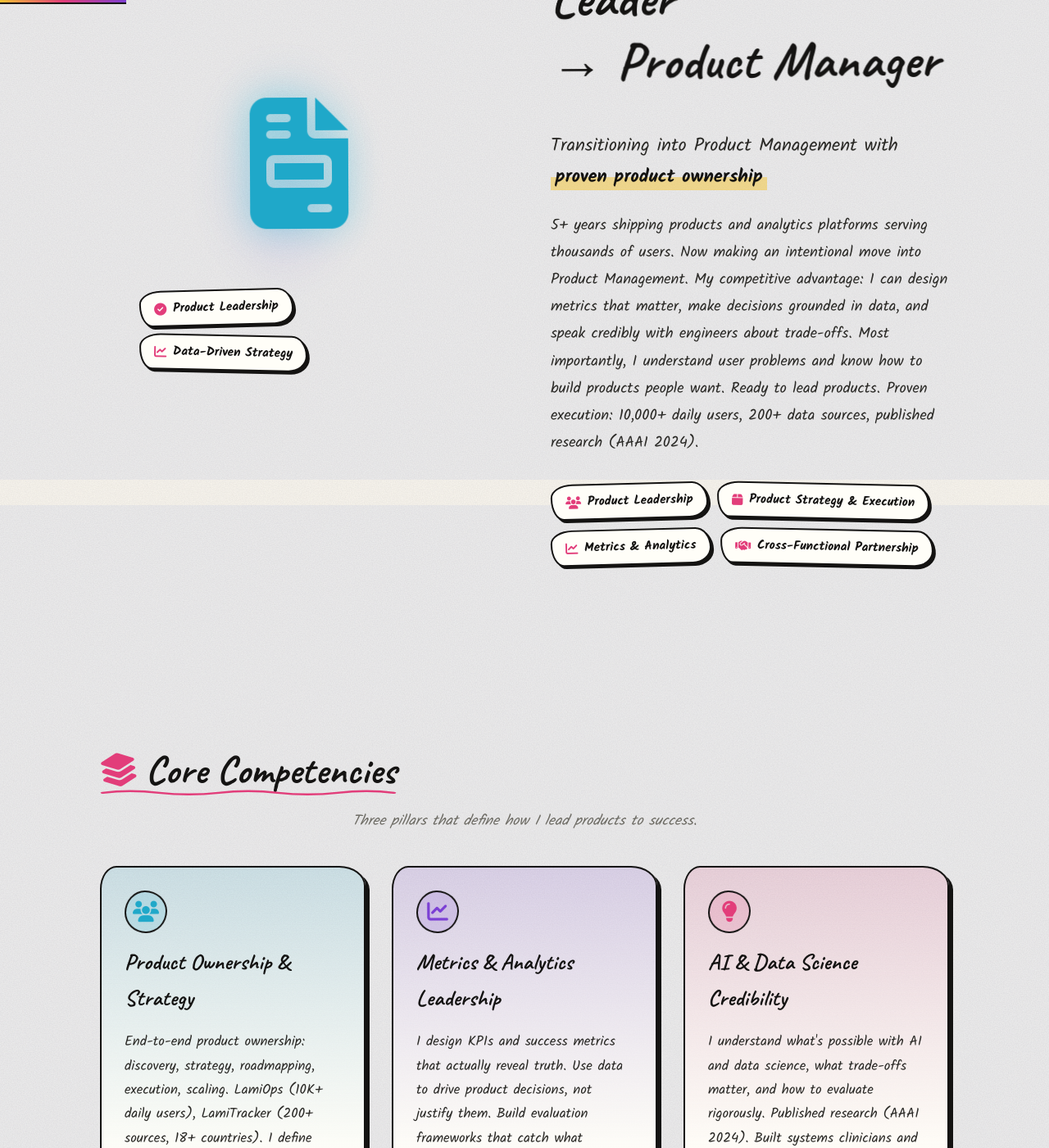
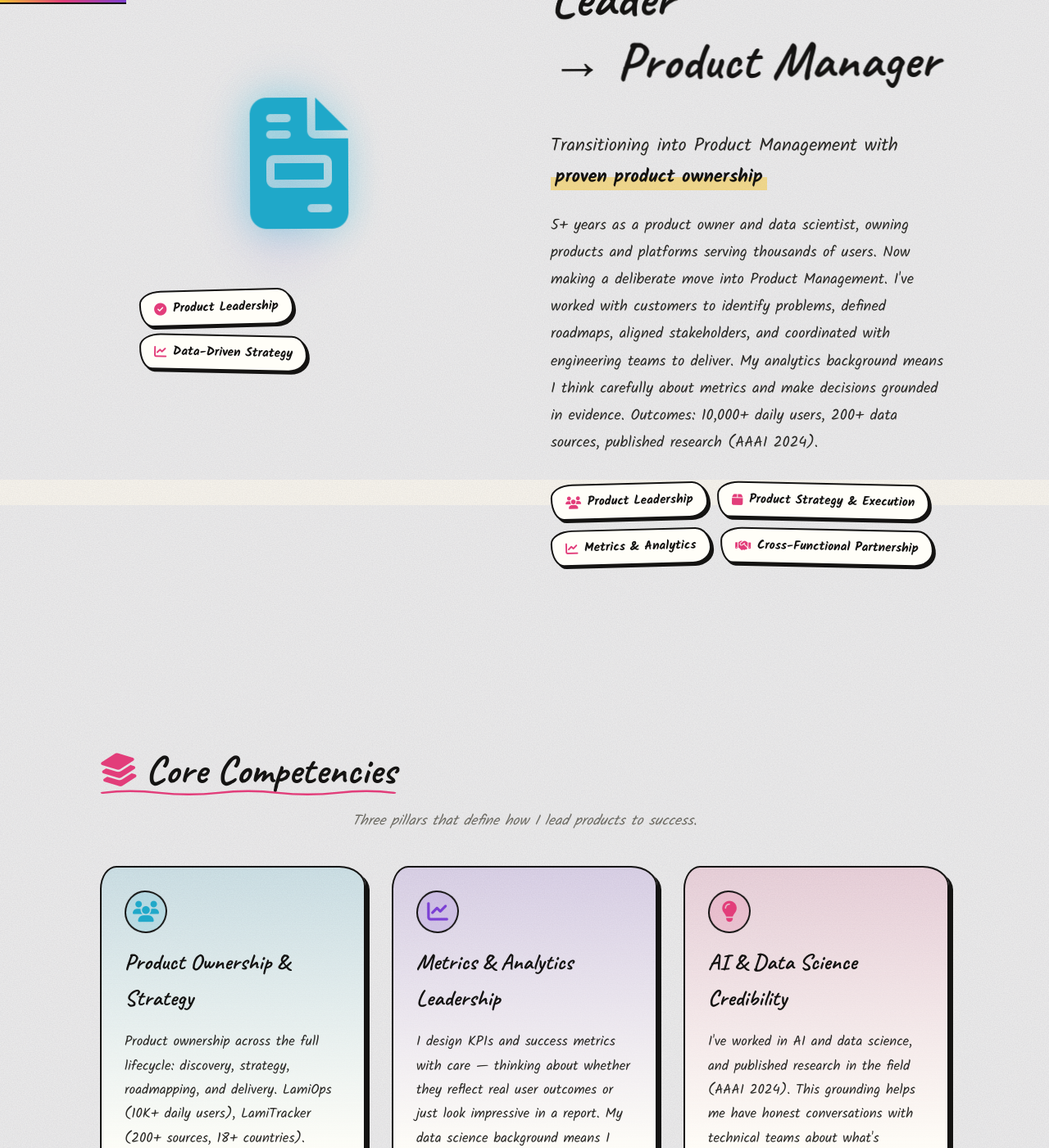
Before and after one commit to mayank1101/mayank1101.github.io, a Jekyll site: the page built from resume.html, in a window 1280 px wide and 1400 px high, scrolled down 315 px. Shown: the whole window at 82% size. Built offline with Jekyll 4.4.1, drawn with Linux system fonts in a browser that asks for light colours; some web fonts are replaced; some of the changed text lies outside the part shown.

Commit message:
aligned portfolio for PM

```diff
--- a/about.html
+++ b/about.html
@@ -18,10 +18,10 @@ description: About Mayank Sharma - Data & Analytics Leader transitioning into Pr
         <div class="hero-text">
             <h1>About Me</h1>
             <p>
-                I'm a data and analytics leader transitioning into Product Management. With 5+ years shipping products and analytics
-                platforms that serve thousands of users, I'm making an intentional move toward product leadership.
-                My background gives me an unfair advantage: I understand what's technically possible, I think rigorously about metrics and evidence,
-                and I can translate complex user problems into clear product strategy. I'm excited to lead products, not just build systems.
+                I'm a product owner and data scientist making a deliberate move into Product Management. For 5+ years, I've worked at the
+                intersection of user problems and technical solutions — talking to customers and departments, identifying problems worth solving,
+                defining roadmaps, and coordinating with engineering teams to deliver. My background in data science shapes how I approach
+                decisions: with care about evidence, honest trade-offs, and a focus on what users actually need.
             </p>
             <p class="muted about-hero-meta">
                 <i class="fas fa-graduation-cap"></i> M.Tech CSE - Data Science, IIT Jammu &middot;
@@ -41,21 +41,20 @@ description: About Mayank Sharma - Data & Analytics Leader transitioning into Pr
             but I quickly realized that technology alone doesn't drive impact. It's how you apply it to solve real user problems that matters.
         </p>
         <p>
-            At <strong>nference.ai</strong>, I worked on products that healthcare professionals actually used and trusted. I learned that
-            <strong>building something technically impressive means nothing if users don't want it</strong>. This is where I started thinking like a product person—
-            defining what matters, measuring the right things, and ensuring every optimization served user needs.
+            At <strong>nference.ai</strong>, I worked alongside teams building products that healthcare professionals actually used and trusted. I learned that
+            technical impressiveness means nothing if users don't want it. This is where I started thinking more carefully about product decisions —
+            what matters, how to measure it, and whether what we were building actually served user needs.
         </p>
         <p>
-            At <strong>Lamipak</strong>, I owned products end-to-end. <strong>LamiOps</strong> served 10K+ daily users. <strong>LamiTracker</strong> grew
-            to span 200+ sources across 18+ countries. I defined strategy, aligned teams, and built products that solved real business problems.
-            I realized: <strong>product leadership is about understanding what users need, translating that into strategy, and executing relentlessly</strong>.
-            This is what excited me. Not optimization. Not building systems. Building products that matter.
+            At <strong>Lamipak</strong>, I owned <strong>LamiOps</strong> and <strong>LamiTracker</strong> as product owner. LamiOps served 10K+ daily users.
+            LamiTracker grew to span 200+ sources across 18+ countries. I talked to customers, identified problems, proposed solutions, designed roadmaps,
+            aligned stakeholders, and worked closely with AI engineers, backend and frontend developers to deliver. That experience made something clear:
+            what I find most meaningful is figuring out what to build and why — and working with teams to make it real.
         </p>
         <p>
-            Today, I'm intentionally transitioning into Product Management. My data and analytics background is my competitive advantage—
-            I can design metrics that reveal truth, make decisions grounded in evidence, and speak credibly with technical teams about trade-offs.
-            But more importantly, I've spent years thinking about users and what they need. I write <strong>Token by Token</strong> —
-            deep thinking on building products that matter — to share this perspective.
+            Today, I'm making a deliberate move into Product Management. My analytics background shapes how I approach decisions —
+            I care about measuring the right things and grounding choices in evidence. I write <strong>Token by Token</strong>
+            to share how I think about building products that matter.
         </p>
     </div>
 </div>
@@ -89,9 +88,9 @@ description: About Mayank Sharma - Data & Analytics Leader transitioning into Pr
         <div class="card scroll-animate">
             <h3><i class="fas fa-rocket"></i> Owning Products End-to-End</h3>
             <p>
-                At <strong>Lamipak</strong>, I owned products from discovery through scaling: <strong>LamiOps</strong> (10K+ daily users),
-                <strong>LamiTracker</strong> (200+ sources, 18+ countries). Defined strategy, aligned teams, built products people wanted.
-                <strong>This is where I knew:</strong> I'm a product person. Now formalizing this transition into a PM role.
+                At <strong>Lamipak</strong>, I owned <strong>LamiOps</strong> (10K+ daily users) and <strong>LamiTracker</strong> (200+ sources, 18+ countries)
+                as product owner. Talked to customers, defined strategy, aligned stakeholders, and coordinated with AI engineers,
+                backend and frontend developers to deliver. This is where the move to PM became clear — it's the work I was already doing.
             </p>
         </div>
     </div>
@@ -104,9 +103,9 @@ description: About Mayank Sharma - Data & Analytics Leader transitioning into Pr
         <div class="card scroll-animate">
             <h3><i class="fas fa-users"></i> Built Products Users Love (10K+ Daily Users)</h3>
             <p>
-                <strong>LamiOps:</strong> Owned analytics platform serving 10,000+ daily users. Defined product strategy, aligned teams,
-                and built features that solved real operational problems. Users came back every day because the product actually helped them—
-                that's product-market fit. This taught me stakeholder alignment and what successful products require.
+                <strong>LamiOps:</strong> Owned an analytics platform serving 10,000+ daily users. Defined product strategy, aligned stakeholders,
+                and worked with engineering teams to ship features that addressed real operational problems. Seeing users return to it every day
+                was a meaningful signal — it shaped how I think about what makes a product worth using.
             </p>
         </div>
 
@@ -114,35 +113,35 @@ description: About Mayank Sharma - Data & Analytics Leader transitioning into Pr
             <h3><i class="fas fa-globe"></i> Scaled Solutions Globally (200+ Sources, 18+ Countries)</h3>
             <p>
                 <strong>LamiTracker:</strong> Regulatory intelligence platform connecting 200+ data sources across 18+ countries.
-                The core challenge wasn't technical—it was understanding what users needed and building a product around that.
-                Scaled from concept to global use. This showed me how to handle ambiguous, complex problems—a core PM skill.
+                The hardest part wasn't the technical side — it was understanding what users needed across very different contexts,
+                and keeping the product focused on that. Scaling from concept to global use taught me a lot about navigating ambiguous, complex problems.
             </p>
         </div>
 
         <div class="card scroll-animate">
             <h3><i class="fas fa-target"></i> Evidence-Based Decision Making</h3>
             <p>
-                I design metrics and use data to make product decisions, not justify them. Published research (AAAI 2024, NEJM AI).
-                I understand the difference between metrics that look impressive and metrics that indicate real user value.
-                This rigor in thinking about what matters is something I bring to product leadership.
+                I try to design metrics that reveal what's actually happening, not just what looks good in a report. Published research (AAAI 2024, NEJM AI).
+                The discipline of academic research — being honest about what data actually shows — is something I carry into
+                how I think about product metrics and decisions.
             </p>
         </div>
 
         <div class="card scroll-animate">
             <h3><i class="fas fa-handshake"></i> Partnership with Data & Engineering Teams</h3>
             <p>
-                I understand AI/data science constraints, trade-offs, and possibilities—I've built these systems. I can talk intelligently
-                with data scientists and engineers about what's feasible, what's hard, and what matters. This technical credibility means
-                faster execution, better decisions, and deeper cross-functional partnerships. It's a rare advantage in PM roles.
+                Having worked in data science and coordinated closely with AI engineers and backend developers, I can have grounded
+                conversations about what's feasible, what's costly, and what trade-offs matter. These cross-functional partnerships are
+                among the most important parts of product work, and my technical background helps me contribute meaningfully to them.
             </p>
         </div>
 
         <div class="card scroll-animate">
             <h3><i class="fas fa-lightbulb"></i> User-Centric Problem Solving</h3>
             <p>
-                Throughout my career, I've learned: the best products start with understanding real user problems, not with cool technology.
-                At nference, healthcare professionals shaped how I thought about products. At Lamipak, building for thousands of users
-                taught me to prioritize ruthlessly. User empathy, backed by data, is how I approach product thinking.
+                The most consistent thing I've learned: the best products start with understanding real user problems, not with impressive technology.
+                At nference, working with healthcare professionals shaped how I thought about what a product needs to do. At Lamipak,
+                owning products used by thousands of users taught me to think carefully about what to prioritize — and what to leave out.
             </p>
         </div>
 
--- a/certifications.html
+++ b/certifications.html
@@ -125,7 +125,7 @@ description: Professional certifications and continuous learning in AI, Product
         <p>
             Certifications validate structured knowledge — but real expertise shows up in shipped products.
             See how I apply these skills in my <a href="/blog.html">blog</a>, or read about the
-            products I've built and the impact they've created on my <a href="/about.html">about page</a>.
+            products I've owned and the outcomes they created on my <a href="/about.html">about page</a>.
         </p>
     </div>
 </div>
@@ -139,8 +139,8 @@ description: Professional certifications and continuous learning in AI, Product
         <h3>Let's Build Something Together</h3>
         <p class="cta-card-text">
             Looking for a Product Manager who combines technical credibility with sharp product thinking?
-            Whether it's defining your product strategy, building analytics capabilities, or leading
-            end-to-end delivery — I'd love to connect.
+            Whether it's defining your product strategy, building analytics capabilities, or coordinating
+            cross-functional teams to ship products — I'd love to connect.
         </p>
         <div class="cta-buttons">
             <a class="cta cta-large" href="mailto:sharma.mayank.iitjammu@gmail.com">
--- a/resume.html
+++ b/resume.html
@@ -33,11 +33,11 @@ description: Professional resume of Mayank Sharma - Data & Analytics Leader tran
         <span class="hero-highlight">proven product ownership</span>
       </p>
       <p class="description">
-        5+ years shipping products and analytics platforms serving thousands of users.
-        Now making an intentional move into Product Management. My competitive advantage: I can design
-        metrics that matter, make decisions grounded in data, and speak credibly with engineers about trade-offs.
-        Most importantly, I understand user problems and know how to build products people want. Ready to lead products.
-        Proven execution: 10,000+ daily users, 200+ data sources, published research (AAAI 2024).
+        5+ years as a product owner and data scientist, owning products and platforms serving thousands of users.
+        Now making a deliberate move into Product Management. I've worked with customers to identify problems, defined roadmaps,
+        aligned stakeholders, and coordinated with engineering teams to deliver. My analytics background means I think carefully
+        about metrics and make decisions grounded in evidence.
+        Outcomes: 10,000+ daily users, 200+ data sources, published research (AAAI 2024).
       </p>
       <div
         class="badges"
@@ -73,10 +73,10 @@ description: Professional resume of Mayank Sharma - Data & Analytics Leader tran
       </div>
       <h3>Product Ownership & Strategy</h3>
       <p>
-        End-to-end product ownership: discovery, strategy, roadmapping, execution, scaling.
-        LamiOps (10K+ daily users), LamiTracker (200+ sources, 18+ countries). I define product vision, align
-        cross-functional teams, and establish metrics that matter. I understand user problems deeply and
-        translate them into product strategy and clear roadmaps. User obsession and execution excellence.
+        Product ownership across the full lifecycle: discovery, strategy, roadmapping, and delivery.
+        LamiOps (10K+ daily users), LamiTracker (200+ sources, 18+ countries). Talked to customers and departments
+        to identify problems, proposed and validated solutions, designed roadmaps, aligned stakeholders, and coordinated
+        with AI engineers, backend and frontend developers to execute.
       </p>
     </div>
 
@@ -86,10 +86,9 @@ description: Professional resume of Mayank Sharma - Data & Analytics Leader tran
       </div>
       <h3>Metrics & Analytics Leadership</h3>
       <p>
-        I design KPIs and success metrics that actually reveal truth. Use data to drive product decisions,
-        not justify them. Build evaluation frameworks that catch what matters. I understand the difference between
-        metrics that look impressive and metrics that indicate real user value. This rigor in thinking about
-        measurement is a rare skill in PM and a core competitive advantage.
+        I design KPIs and success metrics with care — thinking about whether they reflect real user outcomes or
+        just look impressive in a report. My data science background means I take measurement seriously: using data
+        to guide product decisions and building evaluation frameworks that surface what actually matters.
       </p>
     </div>
 
@@ -99,10 +98,10 @@ description: Professional resume of Mayank Sharma - Data & Analytics Leader tran
       </div>
       <h3>AI & Data Science Credibility</h3>
       <p>
-        I understand what's possible with AI and data science, what trade-offs matter, and how to evaluate rigorously.
-        Published research (AAAI 2024). Built systems clinicians and business teams trusted. This deep knowledge means
-        I can design better product decisions around AI/data capabilities, partner effectively with data science teams,
-        and make smarter calls about what's feasible and what matters for users.
+        I've worked in AI and data science, and published research in the field (AAAI 2024). This grounding helps me
+        have honest conversations with technical teams about what's feasible, understand the real constraints, and think
+        carefully about where AI actually helps users. Having built and evaluated these systems myself, I can contribute
+        meaningfully to product decisions that involve data and AI.
       </p>
     </div>
   </div>
```
Also changed, not shown: index.html (+14 -14 lines).
